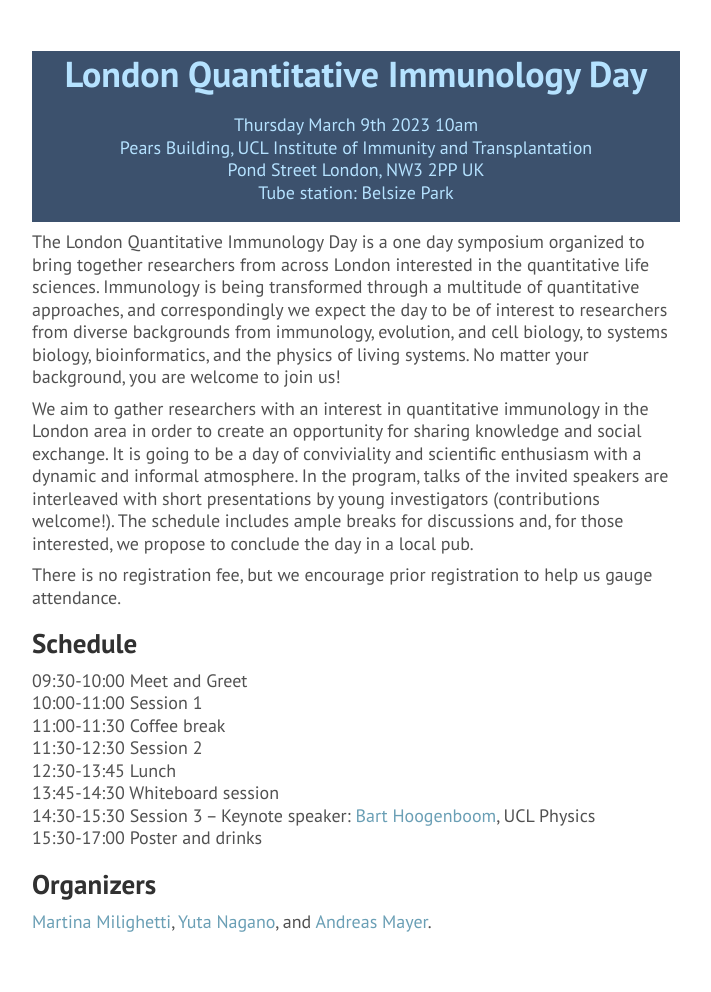
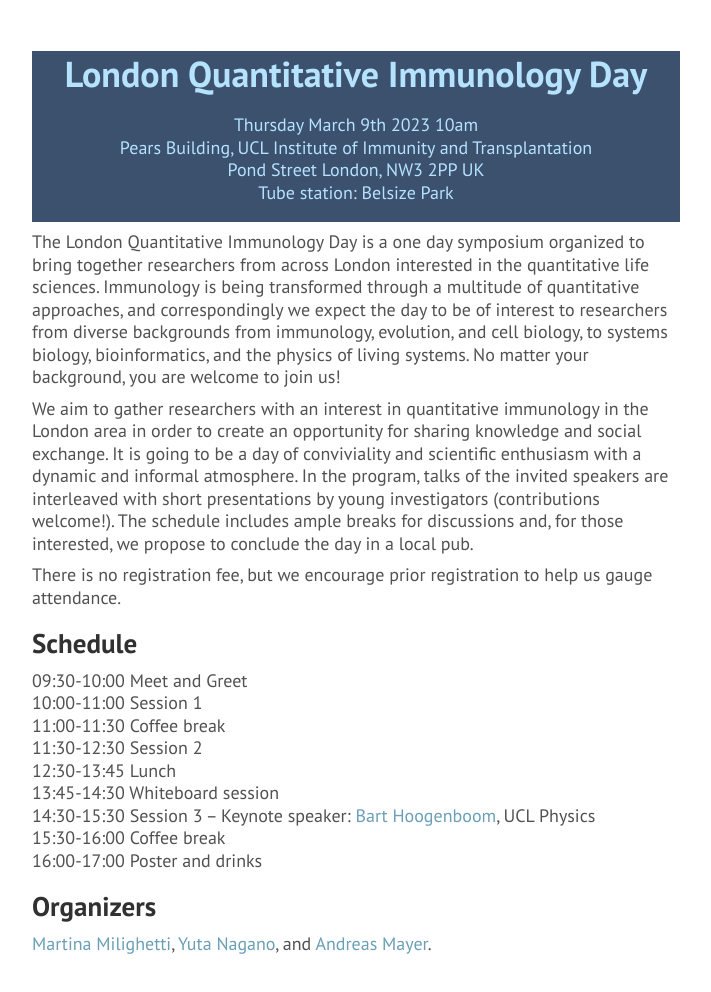
Before and after one commit to andim/andim.github.io, a Jekyll site: the page built from ldnqimmuno.md, in a window 1280 px wide. Shown: the whole page, without its empty margins (382-1093 px from the left). Built offline with Jekyll 4.4.1, drawn with Linux system fonts in a browser that asks for light colours; nearby versions of some CDN libraries; a style sheet for code colours, icons or effects is not loaded; before the commit the page ends 969 px from its top, so only the background shows below that.

Commit message:
schedule update

```diff
--- a/ldnqimmuno.md
+++ b/ldnqimmuno.md
@@ -33,7 +33,8 @@ There is no registration fee, but we encourage prior registration to help us gau
 12:30-13:45 Lunch
 13:45-14:30 Whiteboard session
 14:30-15:30 Session 3 -- Keynote speaker: [Bart Hoogenboom](https://www.hoogenboom-lab.com/), UCL Physics
-15:30-17:00 Poster and drinks
+15:30-16:00 Coffee break
+16:00-17:00 Poster and drinks
 
 ## Organizers
 
```
